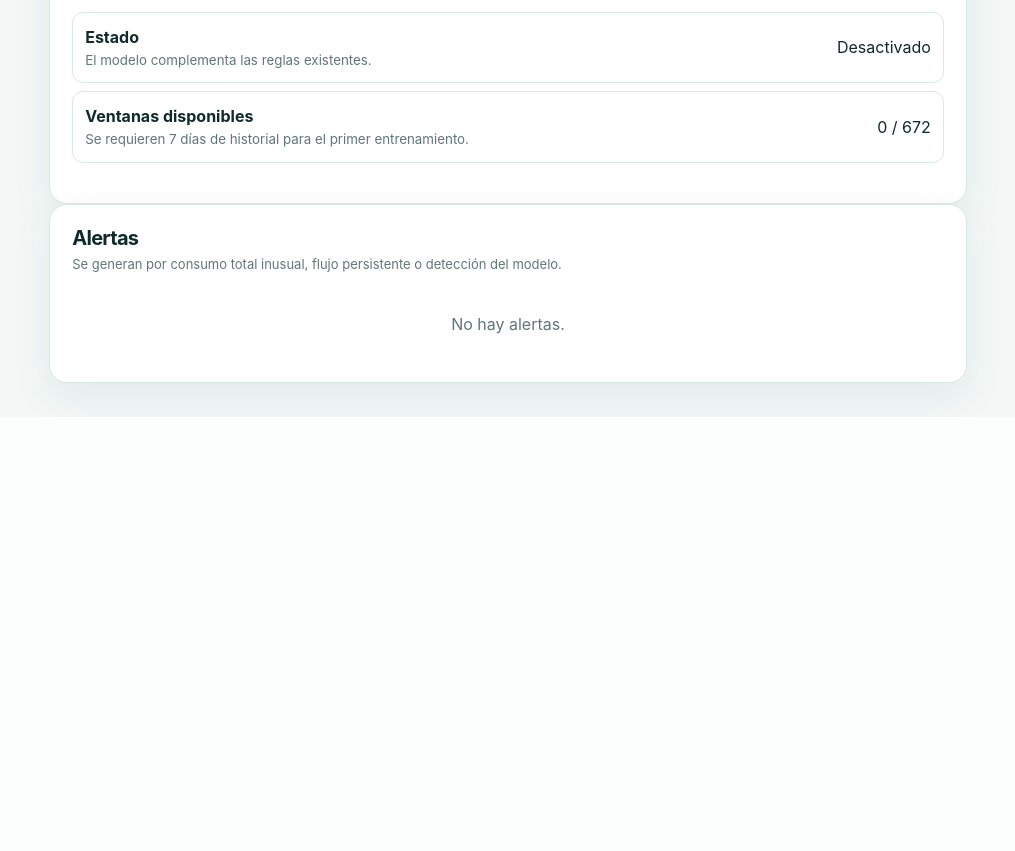
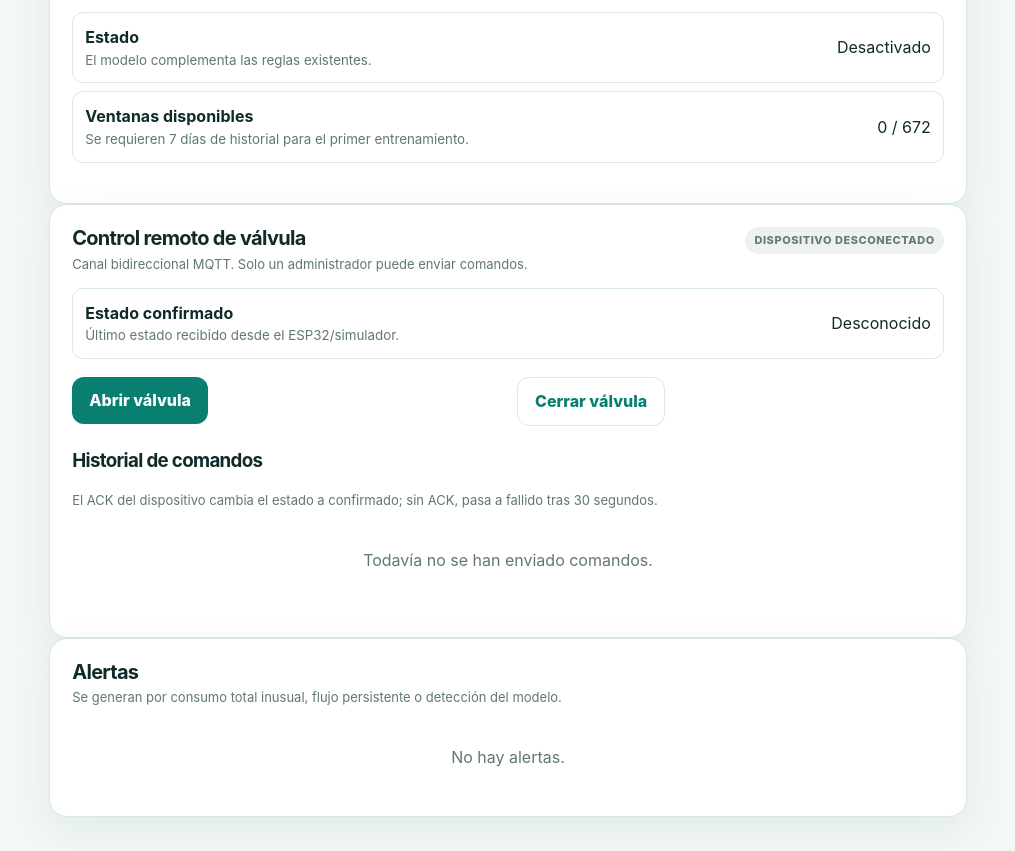
Before and after one commit to ginyoukai01-collab/AquaHogar-Momento2, a Flask app: template frontend/templates/gestion.html in a window 1280 px wide. Shown: the part 842-1693 px from the top of the page, without its empty margins (262-1277 px from the left). Before the commit the page ends 1256 px from the top, so only its background shows below. Run offline with Flask 3, Linux system fonts and the light colour scheme; the template is opened without the code that fills it, so the values that code supplies are empty; the visitor is signed in with stand-in values (Sample User, id 1).

Commit message:
feat(ui): agrega control remoto e historial de comandos

```diff
--- a/frontend/templates/gestion.html
+++ b/frontend/templates/gestion.html
@@ -33,5 +33,52 @@
   </div>
 </section>
 
+<section class="card">
+  <div class="card-head">
+    <div><h2>Control remoto de válvula</h2><p>Canal bidireccional MQTT. Solo un administrador puede enviar comandos.</p></div>
+    <span class="status-badge {{ 'normal' if sensor and sensor.en_linea else 'resolved' }}">{{ 'Dispositivo en línea' if sensor and sensor.en_linea else 'Dispositivo desconectado' }}</span>
+  </div>
+  <div class="stack-list">
+    <div class="list-row"><div><strong>Estado confirmado</strong><small>Último estado recibido desde el ESP32/simulador.</small></div><span>{{ sensor.estado_valvula|title if sensor and sensor.estado_valvula else 'Desconocido' }}</span></div>
+  </div>
+  {% if session.get('role')=='admin' %}
+  <div class="grid grid-2" style="margin-top:1rem;">
+    <form method="post">
+      <input type="hidden" name="csrf_token" value="{{ csrf_token() }}">
+      <input type="hidden" name="action" value="send_command">
+      <input type="hidden" name="command_action" value="abrir_valvula">
+      <button class="btn" type="submit">Abrir válvula</button>
+    </form>
+    <form method="post">
+      <input type="hidden" name="csrf_token" value="{{ csrf_token() }}">
+      <input type="hidden" name="action" value="send_command">
+      <input type="hidden" name="command_action" value="cerrar_valvula">
+      <button class="btn ghost" type="submit">Cerrar válvula</button>
+    </form>
+  </div>
+  {% else %}
+  <div class="empty" style="margin-top:1rem;">Tu rol es de solo lectura para el control remoto.</div>
+  {% endif %}
+
+  <div class="card-head" style="margin-top:1.5rem;"><div><h3>Historial de comandos</h3><p>El ACK del dispositivo cambia el estado a confirmado; sin ACK, pasa a fallido tras 30 segundos.</p></div></div>
+  <div class="stack-list">
+    {% for c in commands %}
+    <div class="list-row">
+      <div>
+        <strong>#{{ c.id }} · {{ c.accion|replace('_',' ')|title }}</strong>
+        <small>{{ c.usuario_nombre }} · {{ c.enviado_en.strftime('%Y-%m-%d %H:%M:%S') }}{% if c.confirmado_en %} · ACK {{ c.confirmado_en.strftime('%H:%M:%S') }}{% endif %}</small>
+      </div>
+      <span class="status-badge {{ 'normal' if c.estado=='confirmado' else ('alta' if c.estado=='fallido' else 'resolved') }}">{{ c.estado }}</span>
+    </div>
+    {% else %}
+    <div class="empty">Todavía no se han enviado comandos.</div>
+    {% endfor %}
+  </div>
+</section>
+
 <section class="card"><div class="card-head"><div><h2>Alertas</h2><p>Se generan por consumo total inusual, flujo persistente o detección del modelo.</p></div></div><div class="alert-list">{% for a in alerts %}<div class="alert-item {{ a.severity }}"><div><strong>{{ a.title }}</strong><p>{{ a.message }}</p><small>{{ a.alert_type|replace('_',' ')|title }} · Origen: {{ a.origen or 'regla' }}{% if a.puntaje is not none %} · Puntaje: {{ a.puntaje }}{% endif %} · {{ a.created_at.strftime('%Y-%m-%d %H:%M') }}</small></div><div class="alert-actions"><span class="status-badge {{ 'resolved' if a.status=='resuelta' else a.severity }}">{{ a.status }}</span>{% if a.status=='activa' %}<form method="post"><input type="hidden" name="csrf_token" value="{{ csrf_token() }}"><input type="hidden" name="action" value="resolve_alert"><input type="hidden" name="alert_id" value="{{ a.id }}"><button class="btn ghost small-btn" type="submit">Resolver</button></form>{% endif %}</div></div>{% else %}<div class="empty">No hay alertas.</div>{% endfor %}</div></section>
+
+{% if commands and commands[0].estado == 'enviado' %}
+<script>setTimeout(function(){ window.location.reload(); }, 3000);</script>
+{% endif %}
 {% endblock %}
```
